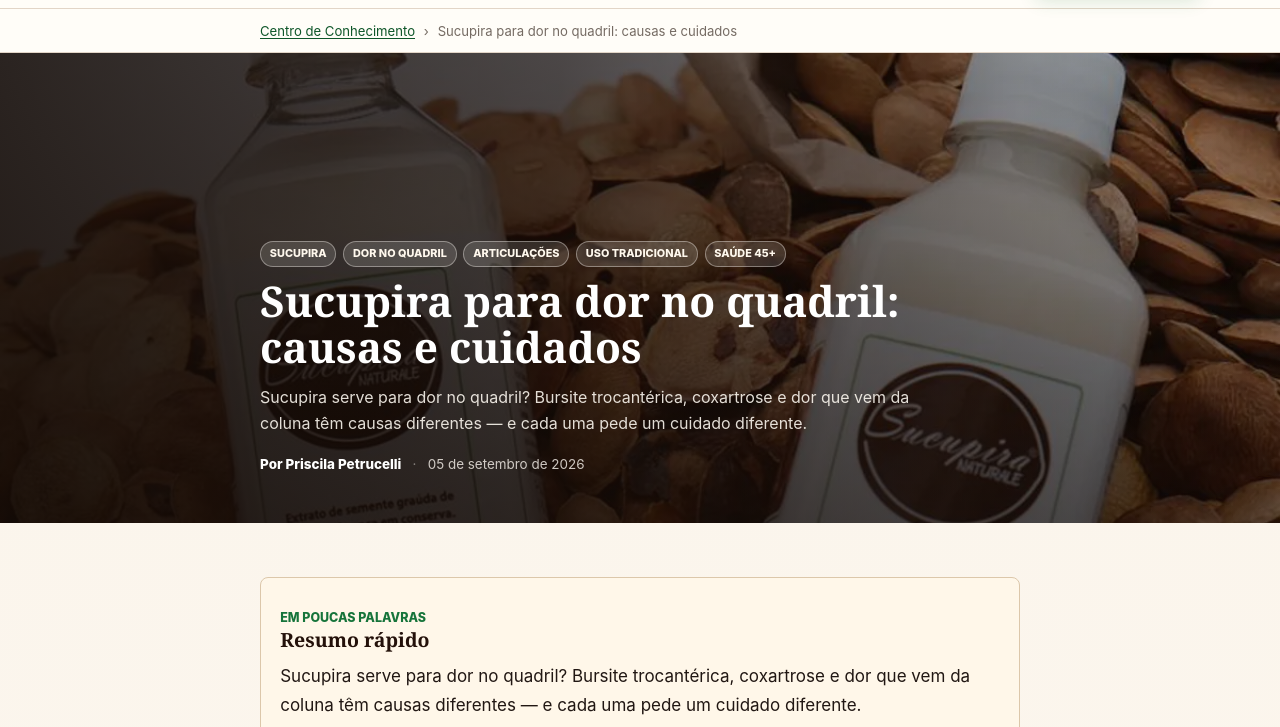
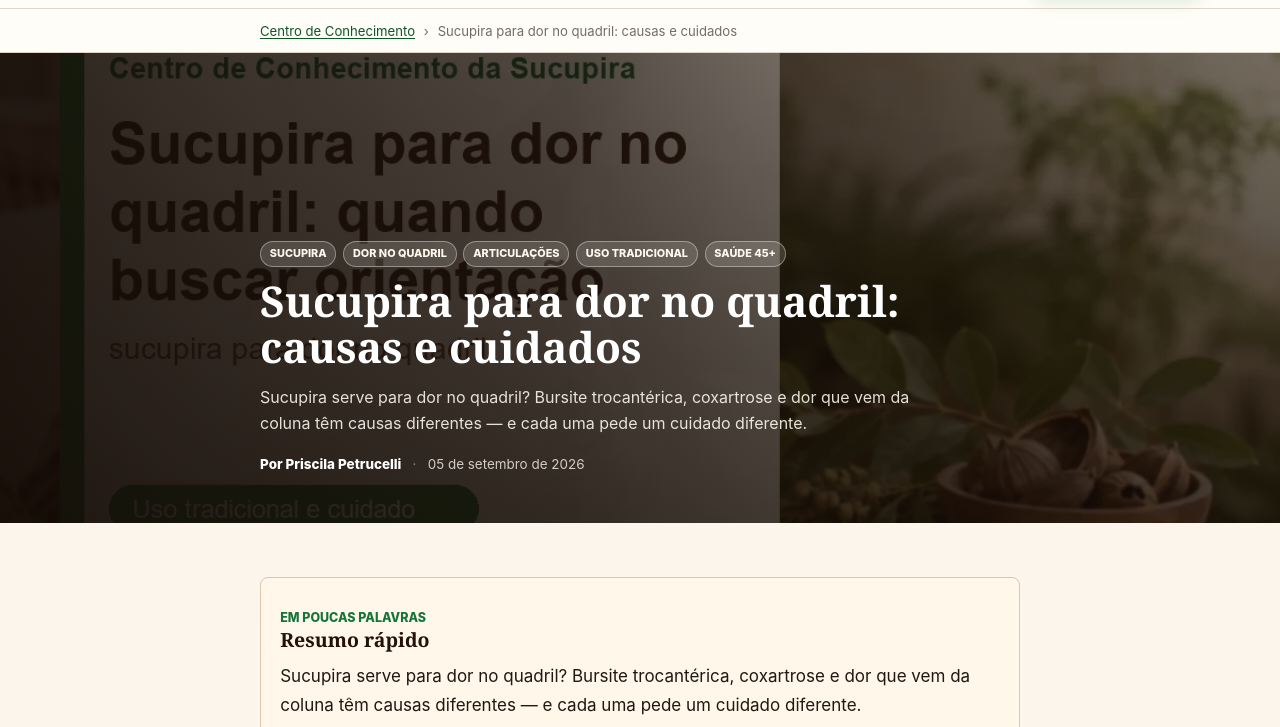
Before and after one commit to Vivaldigui/site-sucupira, an Astro site: page /sucupira-para-dor-no-quadril in a window 1280 px wide. Shown: the part 66-793 px from the top of the page. Built offline with nearby package versions, Linux system fonts and the light colour scheme; Astro itself is replaced by a stand-in of ours.

Commit message:
Liga a imagem já pronta ao artigo de dor no quadril
O asset public/assets/blog/sucupira-para-dor-no-quadril.webp já
existia no repositório (commit 3a09c0f), no mesmo padrão de template
usado em sucupira-emagrece.webp, mas sem nenhum artigo apontando
para ele. Define ogImage no frontmatter para usá-lo.

Co-Authored-By: Claude Sonnet 5 <noreply@anthropic.com>

```diff
--- a/src/content/blog/sucupira-para-dor-no-quadril.md
+++ b/src/content/blog/sucupira-para-dor-no-quadril.md
@@ -7,6 +7,7 @@ author: "Priscila Petrucelli"
 authorRole: "Engenheira Agrônoma e cofundadora da Sucupira Naturale"
 tags: ["Sucupira", "Dor no Quadril", "Articulações", "Uso Tradicional", "Saúde 45+"]
 featured: false
+ogImage: "/assets/blog/sucupira-para-dor-no-quadril.webp"
 ---
 
 **Resposta rápida:** dor no quadril raramente tem uma causa só, e a mais comum depois dos 45 não é a articulação em si — é a bursite trocantérica, inflamação na lateral do quadril que costuma ser confundida com "artrose no quadril". O óleo de sucupira em massagem local entra no mesmo uso tradicional já associado a outras dores articulares, sem estudo em pessoas que confirme o efeito. O que muda mais o quadro no dia a dia é fortalecer o glúteo médio e ajustar alguns hábitos, não o produto.
```
